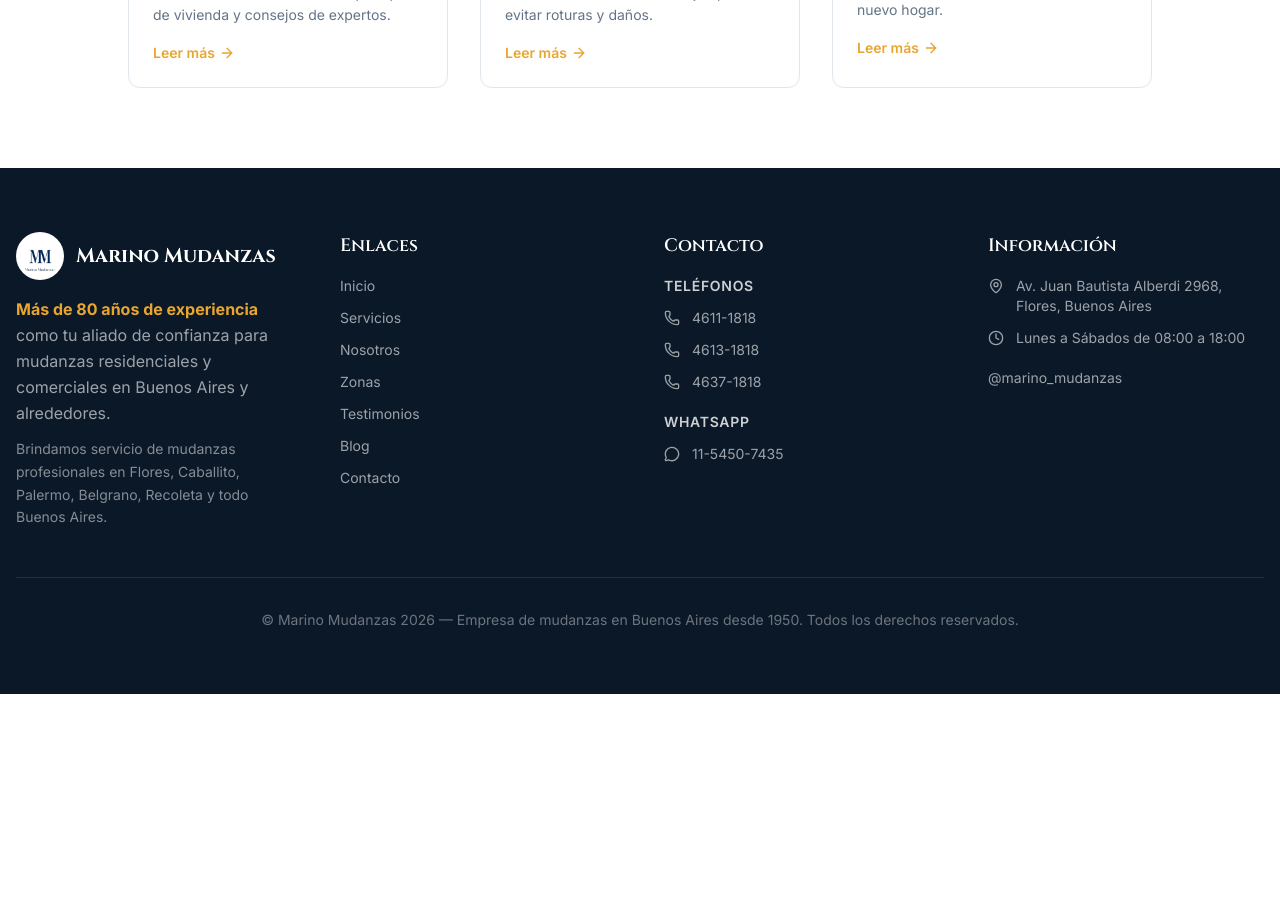
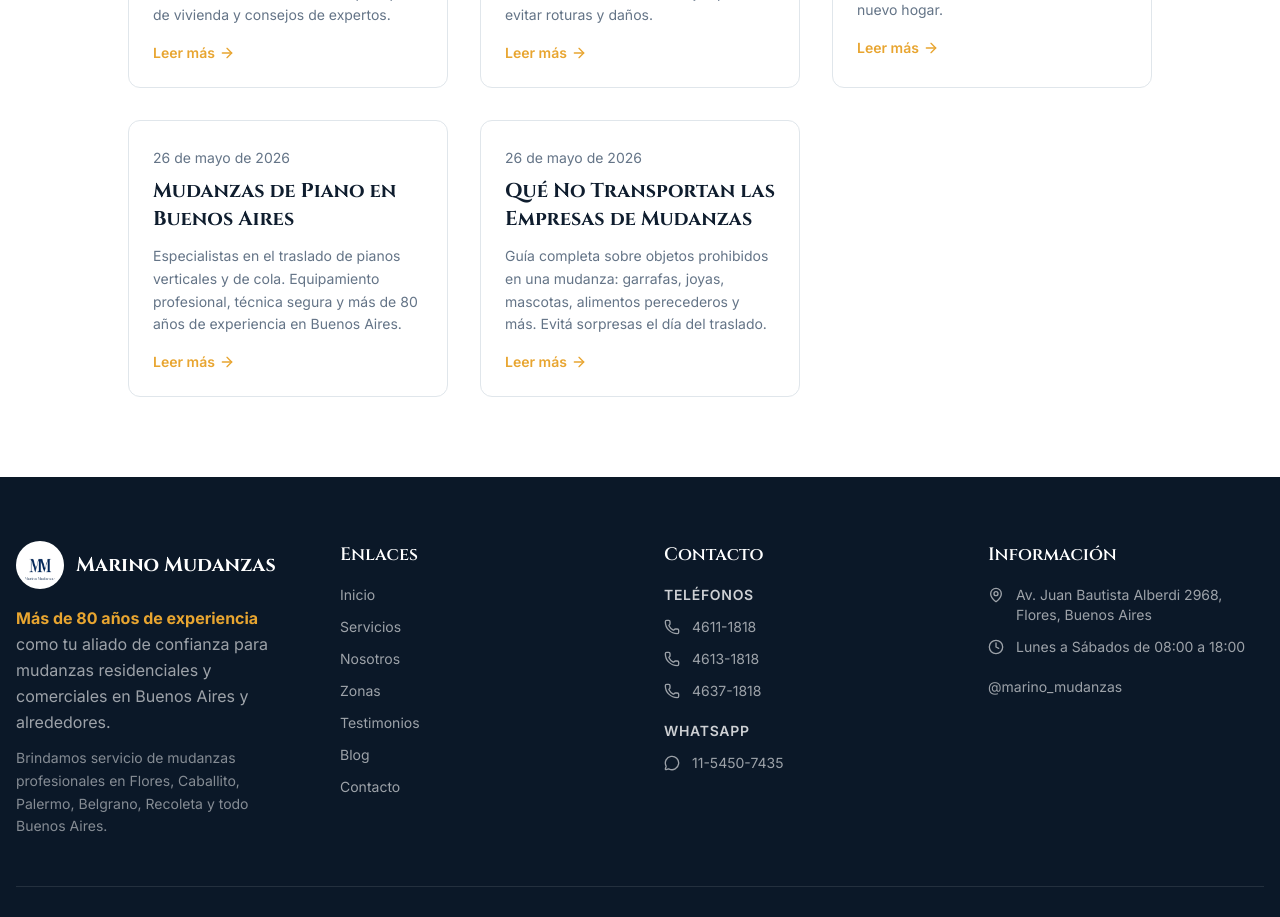
Before and after one commit to Lukaku55/marinomudanzas-next, a Next.js app: page /blog in a window 1280 px wide. Shown: the part 8320-9237 px from the top of the page. Before the commit the page ends 9014 px from the top, so only its background shows below. Built offline with nearby package versions, Linux system fonts and the light colour scheme.

Commit message:
feat: agregar blogs de piano y qué no transportan al índice

```diff
--- a/app/blog/page.tsx
+++ b/app/blog/page.tsx
@@ -12,90 +12,20 @@
 import { ArrowRight } from "lucide-react";
 
 const articles = [
-  {
-    slug: "cuanto-cuesta-mudanza-buenos-aires",
-    title: "¿Cuánto cuesta una mudanza en Buenos Aires en 2026?",
-    excerpt: "Descubrí los factores que afectan el precio de una mudanza y rangos de precios orientativos según el tamaño de tu vivienda.",
-    date: "2026-04-22",
-  },
-  {
-    slug: "checklist-mudanza",
-    title: "Checklist de Mudanza Completo 2026",
-    excerpt: "Todo lo que tenes que hacer 4 semanas antes, 1 semana antes y el dia de tu mudanza. Guia completa.",
-    date: "2026-04-22",
-  },
-  {
-    slug: "como-embalar-muebles-mudanza",
-    title: "Cómo Embalar Muebles para una Mudanza",
-    excerpt: "Guía completa con técnicas profesionales para embalar muebles, objetos frágiles y electrodomésticos antes de mudarte.",
-    date: "2026-04-23",
-  },
-  {
-    slug: "que-incluye-una-mudanza",
-    title: "¿Qué Incluye un Servicio de Mudanza Profesional?",
-    excerpt: "Todo lo que está incluido en un servicio de mudanza: embalaje, desarmado, carga, transporte, descarga y coordinación con el consorcio.",
-    date: "2026-04-23",
-  },
-  {
-    slug: "mudanzas-por-soga",
-    title: "Mudanzas por Soga en Buenos Aires",
-    excerpt: "Especialistas en elevar y descender muebles por el exterior cuando no entran por ascensor o escalera.",
-    date: "2026-04-22",
-  },
-  {
-    slug: "mudanzas-departamentos-buenos-aires",
-    title: "Mudanzas de Departamentos en Buenos Aires",
-    excerpt: "Todo lo que necesitas saber para hacer una mudanza de departamento en Buenos Aires. Consorcios, ascensores y soluciones para cada caso.",
-    date: "2026-04-23",
-  },
-  {
-    slug: "mudanzas-con-y-sin-ascensor",
-    title: "Mudanzas con Ascensor y sin Ascensor en Buenos Aires",
-    excerpt: "Todo sobre mudanzas en edificios con y sin ascensor. Tecnicas, soluciones por soga y como afecta el piso al costo.",
-    date: "2026-04-23",
-  },
-  {
-    slug: "empresa-mudanzas-confiable-buenos-aires",
-    title: "Cómo Elegir una Empresa de Mudanzas Confiable en Buenos Aires",
-    excerpt: "Qué verificar antes de contratar una empresa de mudanzas. Señales de alerta y preguntas clave para tomar la mejor decision.",
-    date: "2026-04-23",
-  },
-  {
-    slug: "fletes-buenos-aires",
-    title: "Fletes en Buenos Aires",
-    excerpt: "Servicio de fletes para trasladar muebles, electrodomesticos y objetos en CABA y GBA. Rapido, seguro y con presupuesto sin cargo.",
-    date: "2026-04-23",
-  },
-  {
-    slug: "mudanzas-oficinas-buenos-aires",
-    title: "Mudanzas de Oficinas en Buenos Aires",
-    excerpt: "Servicio especializado de mudanzas corporativas. Minimizamos el tiempo de inactividad de tu empresa con planificacion detallada.",
-    date: "2026-04-23",
-  },
-  {
-    slug: "guardamuebles-buenos-aires",
-    title: "Guardamuebles en Buenos Aires: Todo lo que Necesitas Saber",
-    excerpt: "Como funciona el guardamuebles, que incluye y cuando lo necesitas. Marino Mudanzas tiene guardamuebles en Flores, CABA.",
-    date: "2026-04-22",
-  },
-  {
-    slug: "mudanzas-larga-distancia-argentina",
-    title: "Mudanzas de Larga Distancia en Argentina",
-    excerpt: "Mudanzas exclusivas desde Buenos Aires a todo el pais y paises limitrofes. Sin cargas parciales, mayor seguridad y tiempos precisos.",
-    date: "2026-04-23",
-  },
-  {
-    slug: "como-organizar-mudanza-paso-a-paso",
-    title: "Cómo organizar una mudanza paso a paso: guía completa",
-    excerpt: "Checklist de 4 semanas antes de la mudanza, consejos de embalaje y qué llevar el primer día en tu nuevo hogar.",
-    date: "2026-04-22",
-  },
-  {
-    slug: "mudanzas-edificios-buenos-aires",
-    title: "Mudanzas en edificios de Buenos Aires: todo lo que tenés que saber",
-    excerpt: "Horarios permitidos, documentación necesaria, coordinación con el encargado y diferencias entre mudanzas con y sin ascensor.",
-    date: "2026-04-22",
-  },
+  { slug: "cuanto-cuesta-mudanza-buenos-aires", title: "¿Cuánto cuesta una mudanza en Buenos Aires en 2026?", excerpt: "Descubrí los factores que afectan el precio de una mudanza y rangos de precios orientativos según el tamaño de tu vivienda.", date: "2026-04-22" },
+  { slug: "checklist-mudanza", title: "Checklist de Mudanza Completo 2026", excerpt: "Todo lo que tenes que hacer 4 semanas antes, 1 semana antes y el dia de tu mudanza. Guia completa.", date: "2026-04-22" },
+  { slug: "como-embalar-muebles-mudanza", title: "Cómo Embalar Muebles para una Mudanza", excerpt: "Guía completa con técnicas profesionales para embalar muebles, objetos frágiles y electrodomésticos antes de mudarte.", date: "2026-04-23" },
+  { slug: "que-incluye-una-mudanza", title: "¿Qué Incluye un Servicio de Mudanza Profesional?", excerpt: "Todo lo que está incluido en un servicio de mudanza: embalaje, desarmado, carga, transporte, descarga y coordinación con el consorcio.", date: "2026-04-23" },
+  { slug: "mudanzas-por-soga", title: "Mudanzas por Soga en Buenos Aires", excerpt: "Especialistas en elevar y descender muebles por el exterior cuando no entran por ascensor o escalera.", date: "2026-04-22" },
+  { slug: "mudanzas-departamentos-buenos-aires", title: "Mudanzas de Departamentos en Buenos Aires", excerpt: "Todo lo que necesitas saber para hacer una mudanza de departamento en Buenos Aires. Consorcios, ascensores y soluciones para cada caso.", date: "2026-04-23" },
+  { slug: "mudanzas-con-y-sin-ascensor", title: "Mudanzas con Ascensor y sin Ascensor en Buenos Aires", excerpt: "Todo sobre mudanzas en edificios con y sin ascensor. Tecnicas, soluciones por soga y como afecta el piso al costo.", date: "2026-04-23" },
+  { slug: "empresa-mudanzas-confiable-buenos-aires", title: "Cómo Elegir una Empresa de Mudanzas Confiable en Buenos Aires", excerpt: "Qué verificar antes de contratar una empresa de mudanzas. Señales de alerta y preguntas clave para tomar la mejor decision.", date: "2026-04-23" },
+  { slug: "fletes-buenos-aires", title: "Fletes en Buenos Aires", excerpt: "Servicio de fletes para trasladar muebles, electrodomesticos y objetos en CABA y GBA. Rapido, seguro y con presupuesto sin cargo.", date: "2026-04-23" },
+  { slug: "mudanzas-oficinas-buenos-aires", title: "Mudanzas de Oficinas en Buenos Aires", excerpt: "Servicio especializado de mudanzas corporativas. Minimizamos el tiempo de inactividad de tu empresa con planificacion detallada.", date: "2026-04-23" },
+  { slug: "guardamuebles-buenos-aires", title: "Guardamuebles en Buenos Aires: Todo lo que Necesitas Saber", excerpt: "Como funciona el guardamuebles, que incluye y cuando lo necesitas. Marino Mudanzas tiene guardamuebles en Flores, CABA.", date: "2026-04-22" },
+  { slug: "mudanzas-larga-distancia-argentina", title: "Mudanzas de Larga Distancia en Argentina", excerpt: "Mudanzas exclusivas desde Buenos Aires a todo el pais y paises limitrofes. Sin cargas parciales, mayor seguridad y tiempos precisos.", date: "2026-04-23" },
+  { slug: "como-organizar-mudanza-paso-a-paso", title: "Cómo organizar una mudanza paso a paso: guía completa", excerpt: "Checklist de 4 semanas antes de la mudanza, consejos de embalaje y qué llevar el primer día en tu nuevo hogar.", date: "2026-04-22" },
+  { slug: "mudanzas-edificios-buenos-aires", title: "Mudanzas en edificios de Buenos Aires: todo lo que tenés que saber", excerpt: "Horarios permitidos, documentación necesaria, coordinación con el encargado y diferencias entre mudanzas con y sin ascensor.", date: "2026-04-22" },
   {slug:'mudanzas-palermo',title:'Mudanzas en Palermo Buenos Aires',excerpt:'Todo lo que necesitas saber para hacer una mudanza en Palermo. Consejos, permisos y por que elegirnos.',date:'2026-04-22'},
   {slug:'mudanzas-belgrano',title:'Mudanzas en Belgrano Buenos Aires',excerpt:'Servicio especializado de mudanzas en Belgrano. Conocemos cada edificio y cada particularidad del barrio.',date:'2026-04-22'},
   {slug:'mudanzas-caballito',title:'Mudanzas en Caballito Buenos Aires',excerpt:'Mudanzas en el barrio mas centrico de Buenos Aires. Coordinacion de permisos y acceso incluido.',date:'2026-04-22'},
@@ -160,6 +90,8 @@
   {slug:'como-calcular-volumen-mudanza',title:'¿Cómo calcular el volumen de una mudanza?',excerpt:'Guía práctica para calcular el volumen de tu mudanza y elegir el camión correcto. Tablas de referencia por tipo de vivienda y consejos de expertos.',date:'2026-05-15'},
   {slug:'como-preparar-electrodomesticos-mudanza',title:'Cómo Preparar los Electrodomésticos para una Mudanza',excerpt:'Guía paso a paso para desconectar y preparar heladera, lavarropas, TV y más antes de tu mudanza. Consejos para evitar roturas y daños.',date:'2026-05-21'},
   {slug:'mudanzas-con-ninos',title:'Cómo Mudarse con Niños en Buenos Aires',excerpt:'Consejos para hacer la transición más fácil para toda la familia. Cómo hablar con los chicos, involucrarlos en el proceso y facilitar la adaptación al nuevo hogar.',date:'2026-05-21'},
+  {slug:'mudanzas-de-piano-buenos-aires',title:'Mudanzas de Piano en Buenos Aires',excerpt:'Especialistas en el traslado de pianos verticales y de cola. Equipamiento profesional, técnica segura y más de 80 años de experiencia en Buenos Aires.',date:'2026-05-26'},
+  {slug:'que-no-transportan-las-empresas-de-mudanzas',title:'Qué No Transportan las Empresas de Mudanzas',excerpt:'Guía completa sobre objetos prohibidos en una mudanza: garrafas, joyas, mascotas, alimentos perecederos y más. Evitá sorpresas el día del traslado.',date:'2026-05-26'},
 ];
 
 export default function Blog() {
@@ -176,22 +108,13 @@
               Guías prácticas y consejos de nuestros expertos con más de 80 años de experiencia en mudanzas.
             </p>
           </div>
-
           <div className="grid grid-cols-1 md:grid-cols-3 gap-8 max-w-5xl mx-auto">
             {articles.map((article) => (
-              <Link
-                key={article.slug}
-                href={`/blog/${article.slug}`}
-                className="bg-card rounded-xl border border-border p-6 hover:shadow-lg hover:border-gold/40 transition-all group"
-              >
+              <Link key={article.slug} href={`/blog/${article.slug}`} className="bg-card rounded-xl border border-border p-6 hover:shadow-lg hover:border-gold/40 transition-all group">
                 <time className="font-body text-sm text-muted-foreground">{new Date(article.date).toLocaleDateString("es-AR", { year: "numeric", month: "long", day: "numeric" })}</time>
-                <h2 className="font-display text-xl font-bold text-foreground mt-2 mb-3 group-hover:text-gold transition-colors">
-                  {article.title}
-                </h2>
+                <h2 className="font-display text-xl font-bold text-foreground mt-2 mb-3 group-hover:text-gold transition-colors">{article.title}</h2>
                 <p className="font-body text-muted-foreground text-sm leading-relaxed mb-4">{article.excerpt}</p>
-                <span className="flex items-center gap-1 font-body text-gold font-semibold text-sm">
-                  Leer más <ArrowRight className="w-4 h-4" />
-                </span>
+                <span className="flex items-center gap-1 font-body text-gold font-semibold text-sm">Leer más <ArrowRight className="w-4 h-4" /></span>
               </Link>
             ))}
           </div>
```
